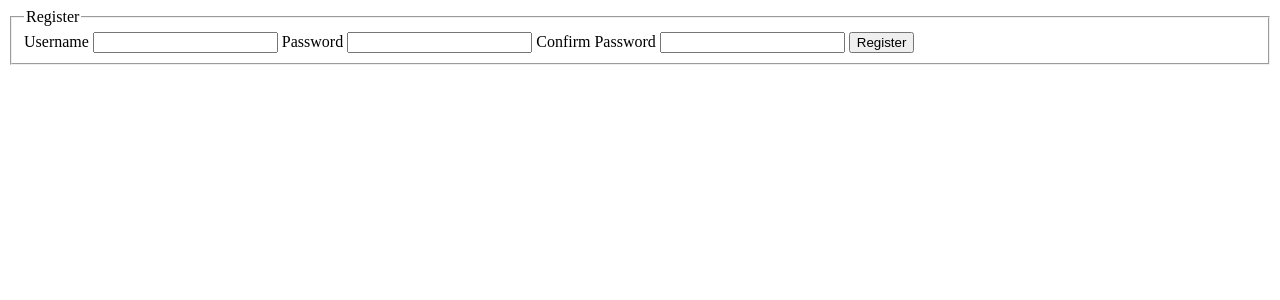
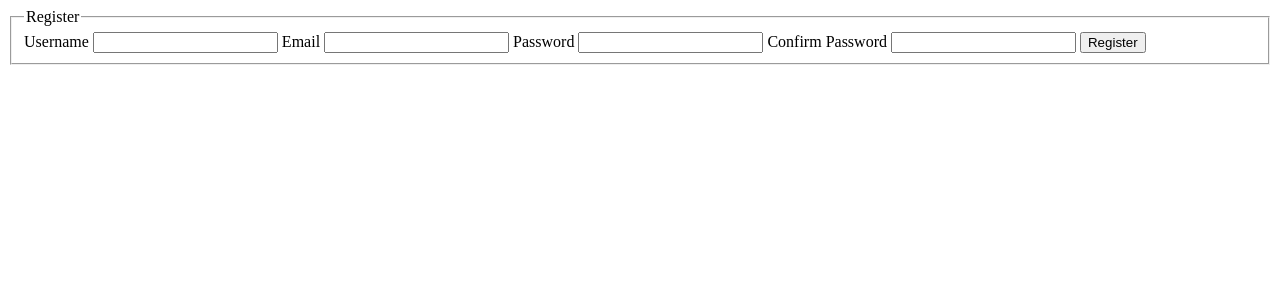
Before and after one commit to 42plat0/business-management-sys, a Flask app: page /register in a window 1280 px wide. Shown: the top 300 px of the page. Run offline with Flask 3, Linux system fonts and the light colour scheme.

Commit message:
Add email field to register template. Access form values in route. Document init and create database at run in run.py

```diff
--- a/managementsystem/__init__.py
+++ b/managementsystem/__init__.py
@@ -1,10 +1,9 @@
 from flask import Flask
 from flask_sqlalchemy import SQLAlchemy
 
-from sqlalchemy import Integer, String, DateTime
-
 app = Flask(__name__)
 
+# Secret key, database uri
 app.config.from_pyfile("config.py", silent=True)
 
 db = SQLAlchemy(app)
--- a/managementsystem/routes.py
+++ b/managementsystem/routes.py
@@ -1,6 +1,9 @@
 from flask import render_template, request
-from managementsystem import app
+
+from managementsystem import app, db
+
 from managementsystem.forms import RegisterForm, LoginForm
+from managementsystem.models import User
 
 @app.route("/")
 @app.route("/index")
@@ -32,9 +35,17 @@ def register():
 
     # POST req and VALID form
     if form.validate_on_submit():
-        username = request.form["username"]
-        password = request.form["password"]
-        c_password = request.form["confirm_password"]
+        # Get data from form
+        username = form.username.data
+        email = form.email.data
+        password = form.password.data
+        c_password = form.confirm_password.data
+
+        u = User(username=username, email=email, password=password)
+
+        db.session.add(u)
+        db.session.commit()
+
 
     return render_template(
         "register.html",
--- a/managementsystem/templates/register.html
+++ b/managementsystem/templates/register.html
@@ -11,6 +11,9 @@
             {{ form.username.label()}}
             {{ form.username()}}
 
+            {{ form.email.label()}}
+            {{ form.email()}}
+
             {{ form.password.label()}}
             {{ form.password()}}
 
--- a/run.py
+++ b/run.py
@@ -1,4 +1,8 @@
-from managementsystem import app
+from managementsystem import app, db
 
 if __name__ == "__main__":
+    # Create database
+    with app.app_context():
+        db.create_all()
+
     app.run(debug=True)
```
